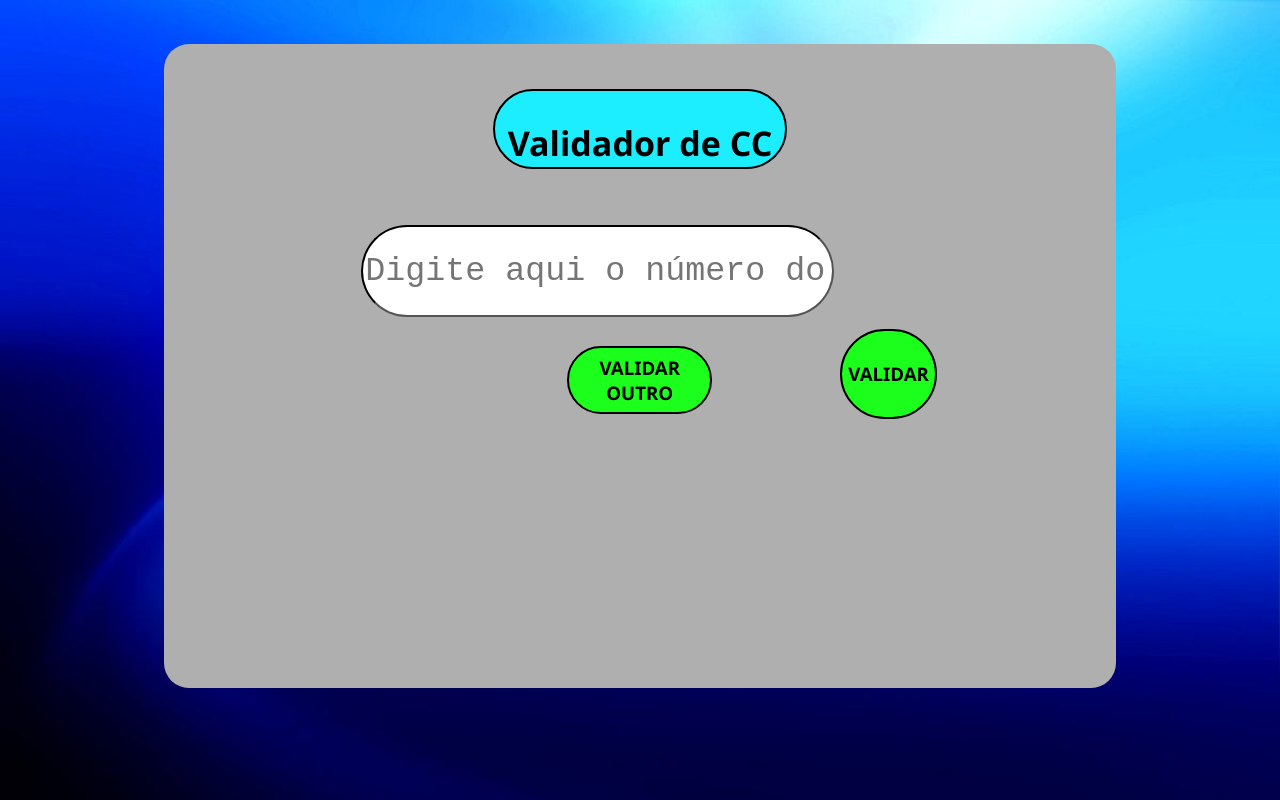
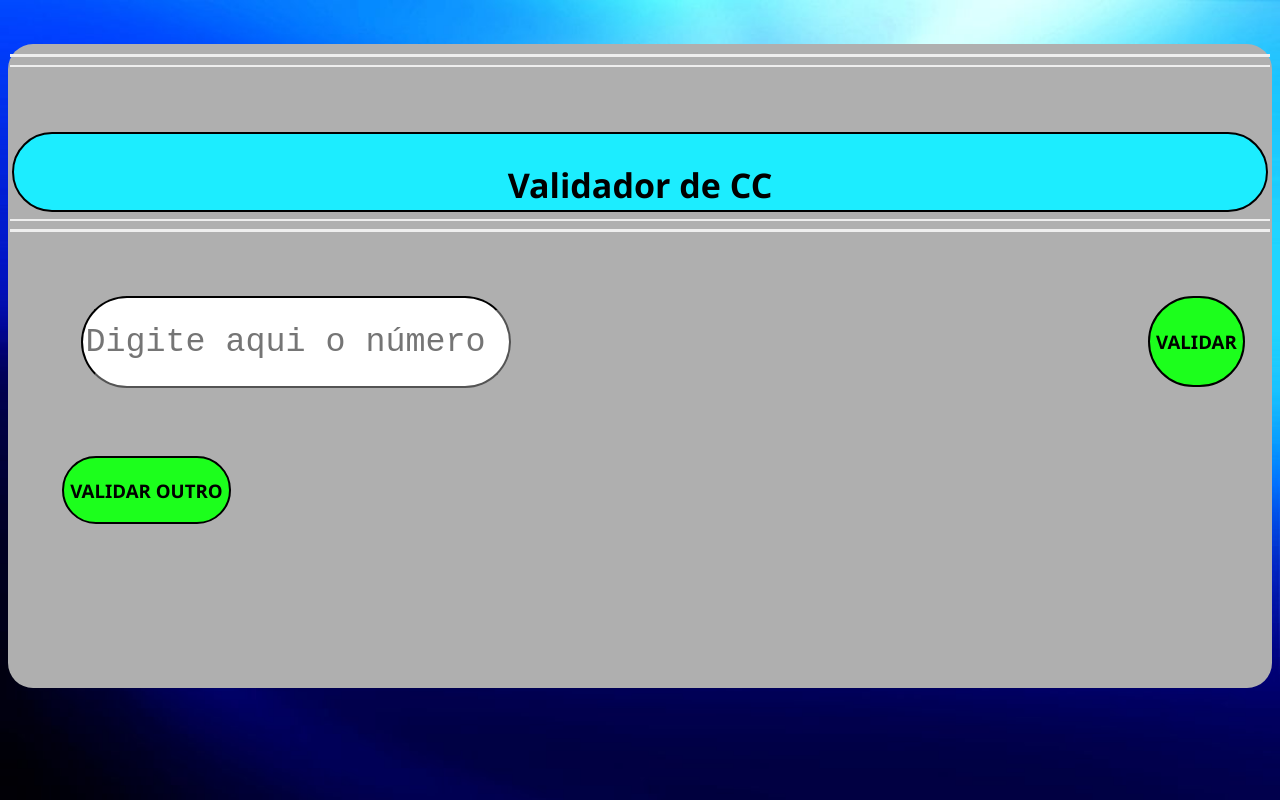
Before and after one commit to opala98/Validar-CC, a plain HTML site: page index.html in a window 1280 px wide. Drawn offline with Linux system fonts and the light colour scheme.

Commit message:
Update index.html

```diff
--- a/index.html
+++ b/index.html
@@ -11,39 +11,52 @@
 
 
 
-    <main class="col-9">
+     <main>
 
-        <article id="m-a1" class="col-4">
+       <hr color="#EEE" size="3"/>
+       <hr color="#EEE" size="2"/>
 
-            <section id="m-a1-sec1" class="col-11">
-                <h2>Validador de CC</h2>
+         <article id="m-a1" >
+
+             <section id="m-a1-sec1">
+                 <h2 align="center">Validador de CC</h2>
              </section>
 
          </article>
-        <article id="m-a2" class="col-8">
 
-            <section id="m-a2-sec1" class="col-9 m-a2-sec">
+       <hr color="#EEE" size="2"/>
+       <hr color="#EEE" size="3"/>
+
+         <article id="m-a2">
+
+             <section id="m-a2-sec1" class="m-a2-sec">
                  <form action="#" id="validacao" name="validacao">
-                    <input id="numcc" type="text" placeholder="Digite aqui o número do cartão" maxlength="16">
+                     <input id="numcc" type="text" placeholder="Digite aqui o número do cartão" maxlength="16" oninput="this.value = this.value.replace(/[^0-9.]/g, '').replace(/(\..*?)\..*/g, '$1');" >
                  </form>
              </section>
-            <section id="m-a2-sec2" class="col-2 m-a2-sec">
-                <button id="m-a2-sec2-b1" class="col-11" onclick="return validar()">VALIDAR</button>
+             <section id="m-a2-sec2" class="m-a2-sec">
+                 <button id="m-a2-sec2-b1" onclick="return validar()">VALIDAR</button>
              </section>
 
          </article>
-        <article id="m-a3" class="col-2">
+       <br />
+         <article id="m-a3">
 
-            <button id="m-a3-b1" class="col-11" onclick = "validar_outro()">VALIDAR OUTRO</button>
+             <button id="m-a3-b1" onclick = "validar_outro()">VALIDAR OUTRO</button>
 
          </article>
 
-        <article id="mensagens" class="col-4">
+         <br /><br />
+
+         <article id="mensagens">
 
          <span id="process" class="span">Processando...</span>
+          <br />
          <span id="pronto" class="span">Tudo pronto!</span><br><br>
          <span id="msg" class="span"></span>
-        <div><span id="bandeira"></span><span id="numero"></span></div>
+           <br /><br /><br />
+
+         <div ><span id="bandeira" class="span"></span><span id="numero" class="span"></span></div>
 
          </article>
 
```
Lines whose indentation alone changed are shown as unchanged.
